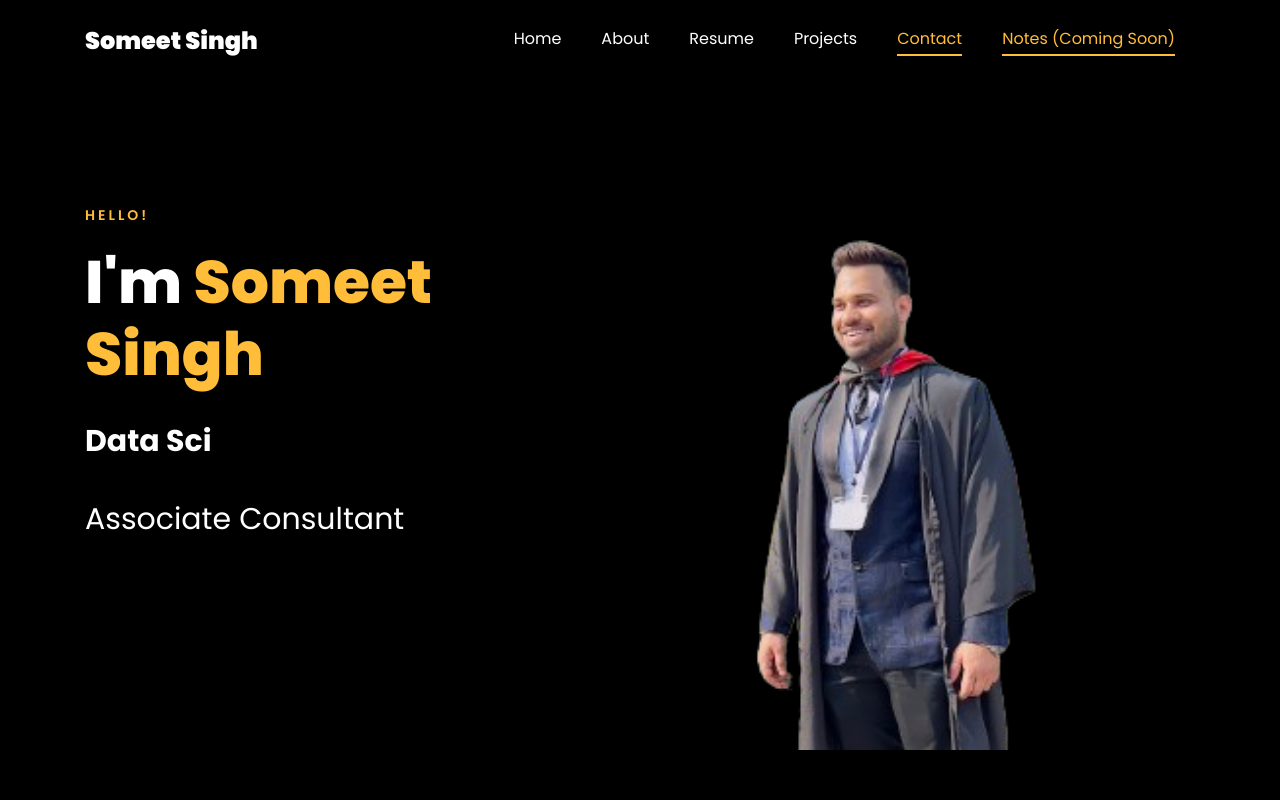
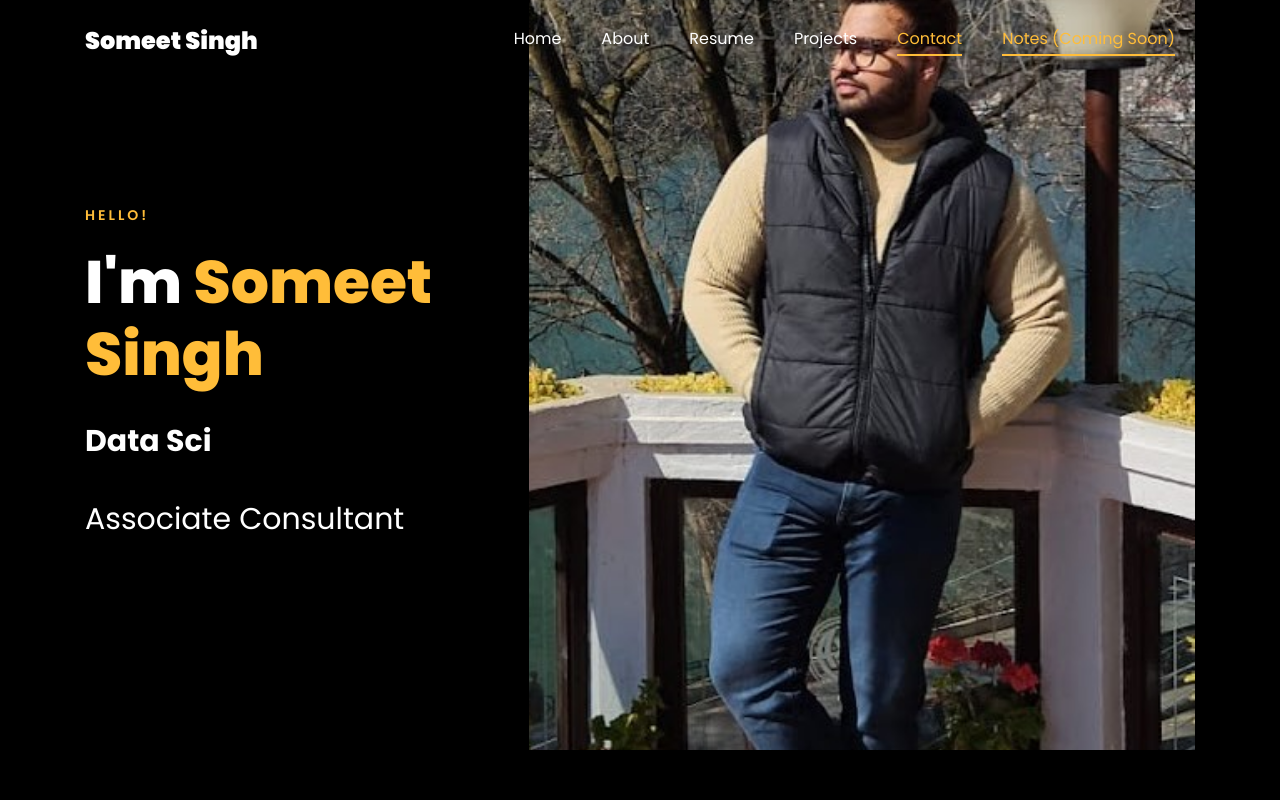
Before and after one commit to Aesthethic0de/someetsingh.github.io, a plain HTML site: page index.html in a window 1280 px wide. Shown: the top 800 px of the page. Drawn offline with Linux system fonts and the light colour scheme; animation ran at ten frames a second; files whose address does not match are found by name.

Commit message:
pic updated

```diff
--- a/index.html
+++ b/index.html
@@ -142,7 +142,7 @@
 	      	<div class="overlay"></div>
 	         <div class="container">
 	          <div class="row d-md-flex no-gutters slider-text align-items-end justify-content-end" data-scrollax-parent="true">
-	          	<div class="one-third js-fullheight order-md-last img" style="background-image:url(images/edited-removebg-preview.png);">
+	          	<div class="one-third js-fullheight order-md-last img" style="background-image:url(images/e5f97262-1691-4432-905a-0a2628dc716e.png);">
 	          	 <div class="overlay"></div>
 	          	</div>
 		          <div class="one-forth d-flex  align-items-center ftco-animate" data-scrollax=" properties: { translateY: '70%' }">
```
Also changed, not shown: images/e5f97262-1691-4432-905a-0a2628dc716e.png (added), images/test1.png (added).
